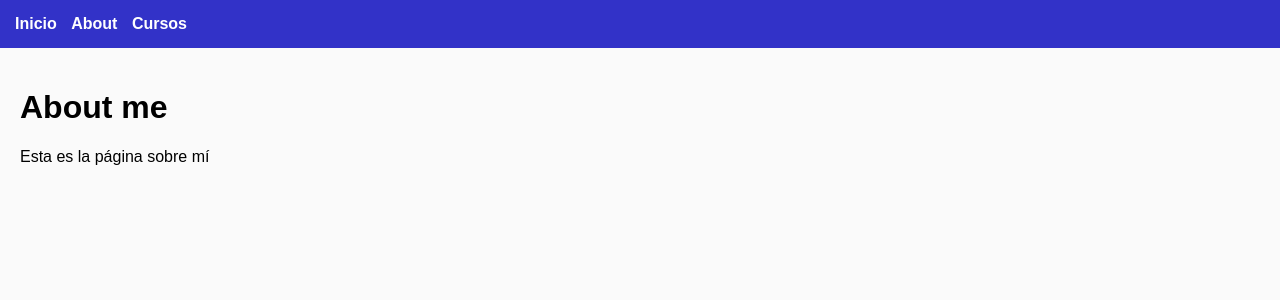
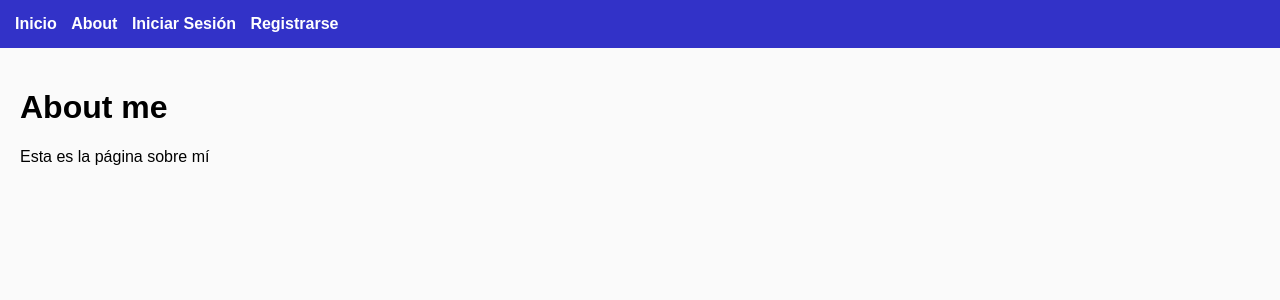
Before and after one commit to Mari4n24/Curso_idiomas_MariangelRoman, a Django app: page /inicio/about in a window 1280 px wide. Shown: the top 300 px of the page. Run offline with Django 5.2, Linux system fonts and the light colour scheme.

Commit message:
Intento de areeglar el login

```diff
--- a/curso/views.py
+++ b/curso/views.py
@@ -1,8 +1,7 @@
+from django.urls import reverse_lazy
 from django.shortcuts import render, redirect
-from django.urls import reverse_lazy
 from django.contrib.auth.decorators import login_required
 from django.contrib.auth.mixins import LoginRequiredMixin
-from django.contrib.auth.decorators import login_required
 from django.views.generic import DetailView, UpdateView, DeleteView
 from .models import Curso
 
@@ -10,7 +9,6 @@ from .models import Curso
 def listar_cursos(request):
     cursos = Curso.objects.all()
     return render(request, 'curso/listar_curso.html', {'cursos': cursos})
-
 
 @login_required
 def crear_curso(request):
@@ -32,6 +30,8 @@ def crear_curso(request):
 class CursoDetalleView(LoginRequiredMixin,DetailView):
     model = Curso
     template_name = 'curso/detalle_curso.html'
+    login_url = reverse_lazy('login')
+    redirect_field_name = 'next'
 
 class CursoEditarView(LoginRequiredMixin, UpdateView):
     model = Curso
--- a/inicio/templates/base.html
+++ b/inicio/templates/base.html
@@ -14,7 +14,17 @@
         <nav>
             <a href="{% url "inicio" %}">Inicio</a>
             <a href="{% url "about" %}">About</a>
-            <a href="{% url "listar_cursos" %}">Cursos</a>
+            <!-- Zona Condicional para Usuarios -->
+            {% if user.is_authenticated %}
+                <!-- Visible solo si está logueado -->
+                <a href="{% url "listar_cursos" %}">Cursos</a>
+                <!-- Asumo que tienes un 'logout' view name -->
+
+            {% else %}
+                <!-- Visible si NO está logueado -->
+                <a href="{% url 'login_view' %}">Iniciar Sesión</a>
+                <a href="{% url 'registro' %}">Registrarse</a>
+            {% endif %}
         </nav>
     </header>
 
```
